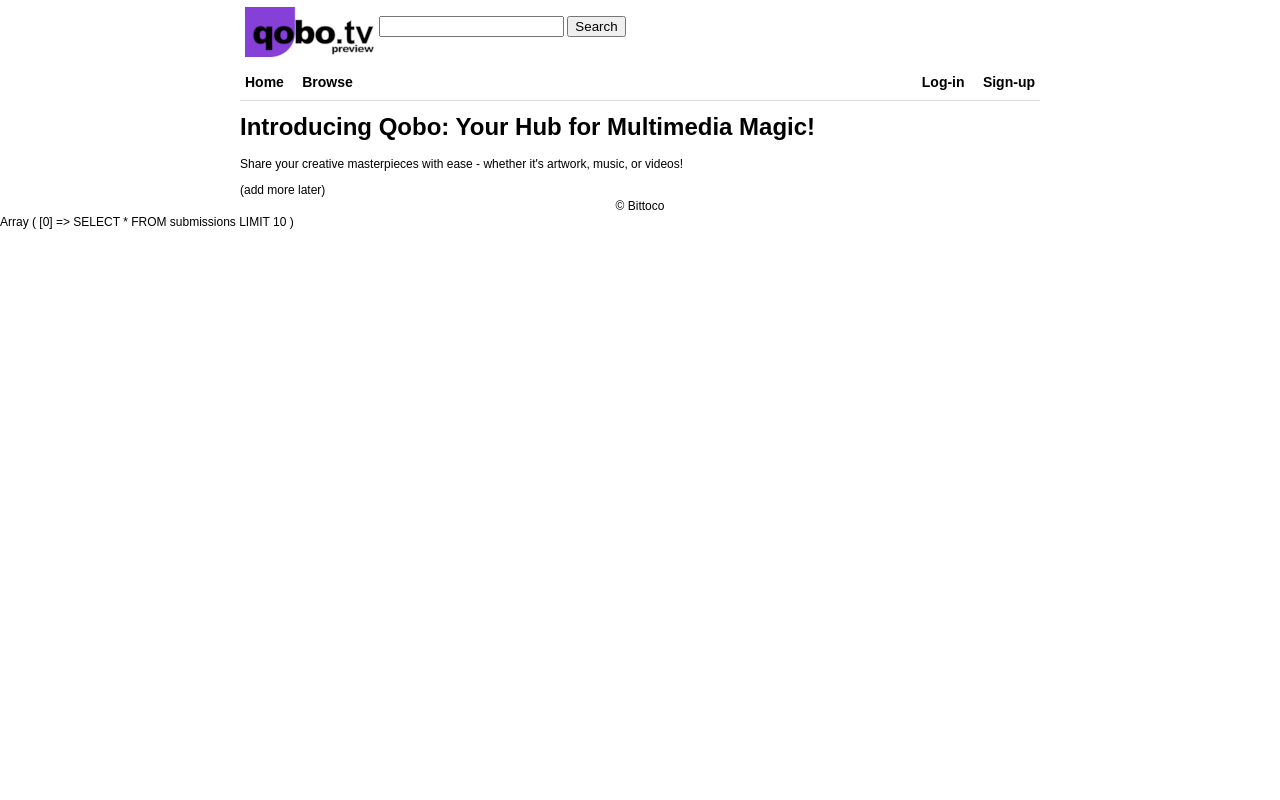
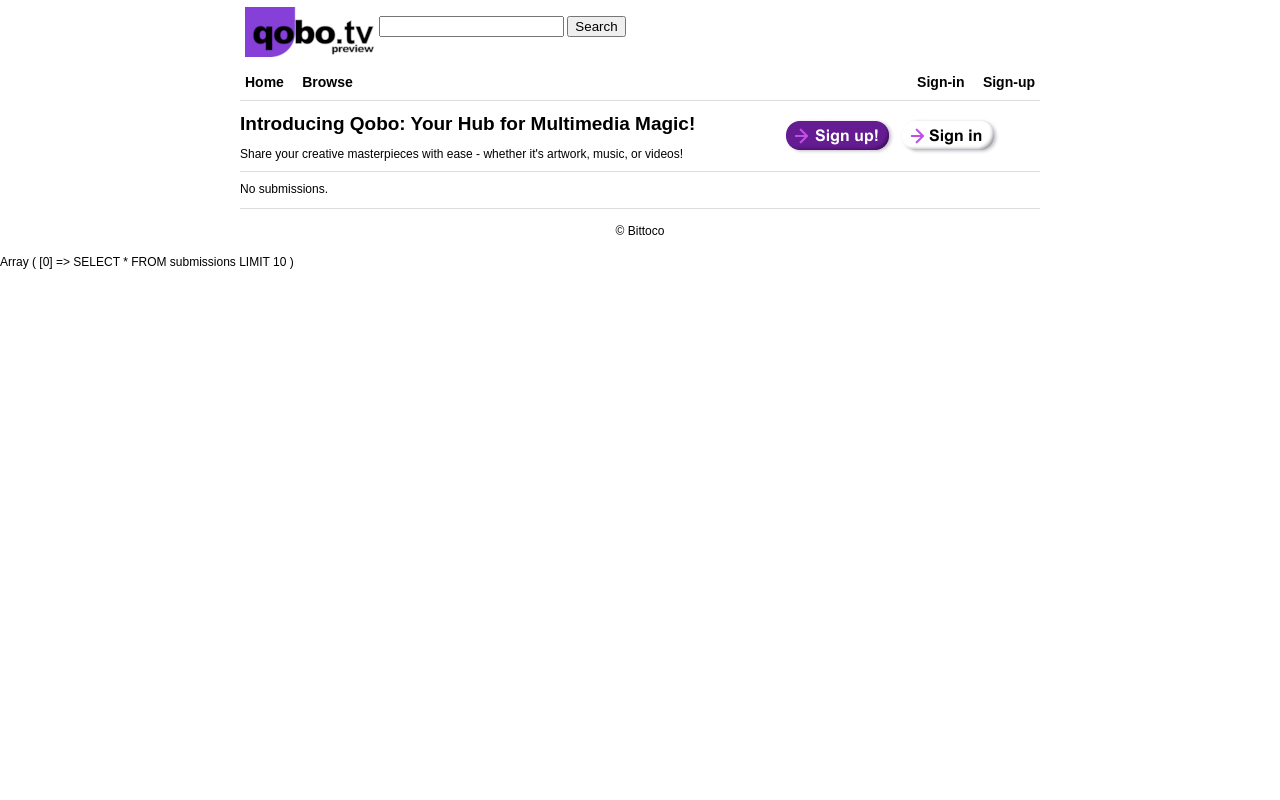
Before and after one commit to bluffingo/OpenSB2, a PHP site: page /site/index.php in a window 1280 px wide. Run offline with PHP 8.4, Linux system fonts and the light colour scheme; data that the repository does not hold is empty.

Commit message:
page design progress

```diff
--- a/scss/qobo.scss
+++ b/scss/qobo.scss
@@ -4,7 +4,13 @@ $border-color: #ddd;
 body {
     background-color: #fff;
     color: #000;
-    margin: 0
+    margin: 0;
+    font-family: $font;
+    font-size: 12px
+}
+
+div, td {
+    font-size: 12px
 }
 
 a:active,a:link,a:visited {
@@ -12,9 +18,25 @@ a:active,a:link,a:visited {
     text-decoration: none;
 }
 
-body,td {
-    font-family: $font;
-    font-size: 12px
+h1,h2,h3,h4,h5,h6 {
+    padding: 0;
+	margin: 0;
+}
+
+h1 { font-size: 19px; }
+
+h2 { font-size: 16px; }
+
+h3 { font-size: 14px; }
+
+h4 { font-size: 12px; }
+
+h5 { font-size: 10px; }
+
+h6 { font-size: 10px; }
+
+.img {
+    border: 0; // ie6
 }
 
 .headerOne {
@@ -54,7 +76,38 @@ body,td {
 }
 
 .footer {
+    text-align: center;
+    border-top: 1px solid $border-color;
+    margin-top: 10px;
+    padding: 15px 0;
+}
+
+// index
+.introduction {
+    margin-bottom: 10px;
+    padding-bottom: 10px;
     border-bottom: 1px solid $border-color;
-    padding: 5px 0;
-    margin-bottom: 10px;
 }
+
+.submission {
+    margin-bottom: 1px;
+
+    .submissionThumb {
+        border: 1px solid #666;
+        margin-right: 10px;
+    }
+
+    .submissionTitle {
+        font-size: 16px;
+        font-weight: bold;
+    }
+
+    .submissionDescription {
+        margin-bottom: 2px;
+    }
+
+    .submissionDetails {
+        font-size: 12px;
+        color: #888;
+    }
+}
--- a/site/img/qobo.css
+++ b/site/img/qobo.css
@@ -2,6 +2,12 @@ body {
   background-color: #fff;
   color: #000;
   margin: 0;
+  font-family: Arial, Helvetica, sans-serif;
+  font-size: 12px;
+}
+
+div, td {
+  font-size: 12px;
 }
 
 a:active, a:link, a:visited {
@@ -9,9 +15,37 @@ a:active, a:link, a:visited {
   text-decoration: none;
 }
 
-body, td {
-  font-family: Arial, Helvetica, sans-serif;
+h1, h2, h3, h4, h5, h6 {
+  padding: 0;
+  margin: 0;
+}
+
+h1 {
+  font-size: 19px;
+}
+
+h2 {
+  font-size: 16px;
+}
+
+h3 {
+  font-size: 14px;
+}
+
+h4 {
   font-size: 12px;
+}
+
+h5 {
+  font-size: 10px;
+}
+
+h6 {
+  font-size: 10px;
+}
+
+.img {
+  border: 0;
 }
 
 .headerOne {
@@ -42,7 +76,33 @@ body, td {
 }
 
 .footer {
+  text-align: center;
+  border-top: 1px solid #ddd;
+  margin-top: 10px;
+  padding: 15px 0;
+}
+
+.introduction {
+  margin-bottom: 10px;
+  padding-bottom: 10px;
   border-bottom: 1px solid #ddd;
-  padding: 5px 0;
-  margin-bottom: 10px;
 }
+
+.submission {
+  margin-bottom: 1px;
+}
+.submission .submissionThumb {
+  border: 1px solid #666;
+  margin-right: 10px;
+}
+.submission .submissionTitle {
+  font-size: 16px;
+  font-weight: bold;
+}
+.submission .submissionDescription {
+  margin-bottom: 2px;
+}
+.submission .submissionDetails {
+  font-size: 12px;
+  color: #888;
+}
--- a/templates/qobo/components/template.twig
+++ b/templates/qobo/components/template.twig
@@ -44,7 +44,7 @@
                                             <a href="/browse.php">Browse</a>
                                             <a href="/browse.php">Browse</a>
                                         {% else %}
-                                            <a href="/login.php">Log-in</a>
+                                            <a href="/signin.php">Sign-in</a>
                                             <a href="/signup.php">Sign-up</a>
                                         {% endif %}
                                     </div>
@@ -62,7 +62,7 @@
                 </tr>
                 <tr>
                     <td>
-                        <div align="center">
+                        <div class="footer">
                             © Bittoco
                         </div>
                     </td>
--- a/templates/qobo/index.twig
+++ b/templates/qobo/index.twig
@@ -5,11 +5,58 @@
 	<tbody>
 		<tr>
 			<td>
+				<div class="introduction">
+					<table width="800" cellspacing="0" cellpadding="0" border="0" align="center">
+						<tbody>
+							<tr>
+								<td>
+									<h1>Introducing Qobo: Your Hub for Multimedia Magic!</h1>
+									<p>Share your creative masterpieces with ease - whether it's artwork, music, or videos!</p>
+								</td>
+								<td>
+									<a href="/signup.php">
+										<img src="/img/indexSignup.png">
+									</a>
+									<a href="/signin.php">
+										<img src="/img/indexSignin.png">
+									</a>
+								</td>
+							</tr>
+						</tbody>
+					</table>
+				</div>
 				<div>
-					<h1>Introducing Qobo: Your Hub for Multimedia Magic!</h1>
-					<p>Share your creative masterpieces with ease - whether it's artwork, music, or videos!</p>
+				{% if submissions %}
+				{% for submission in submissions %}
+				<div class="submission">
+				<table cellspacing="0" cellpadding="0" border="0">
+					<tbody>
+						<tr valign="top">
+							<td>
+								<a href="watch.php?v={{ submission.display_id }}">
+									<img src="img/default.png" class="submissionThumb" width="120" height="90">
+								</a>
+							</td>
+							<td width="100%">
+							<div class="submissionTitle"><a href="watch.php?v={{ submission.display_id }}">{{ submission.title }}</a></div>
+							<div class="submissionDescription">
+								{% if submission.description %}
+								{{ submission.description }}
+								{% else %}
+								No description.
+								{% endif %}
+							</div>
+							<div class="submissionDetails"><a href="profile.php?user=Username">Username</a> | {{ submission.published | date('F j, Y') }}</div>
+							</td>
+						</tr>
+					</tbody>
+				</table>
 				</div>
-				<p>(add more later)</p>
+				{% endfor %}
+				{% else %}
+				No submissions.
+				{% endif %}
+				</div>
 			</td>
 		</tr>
 	</tbody>
```
Also changed, not shown: site/img/default.png, site/img/indexSignIn.png (added), site/img/indexSignUp.png (added).
